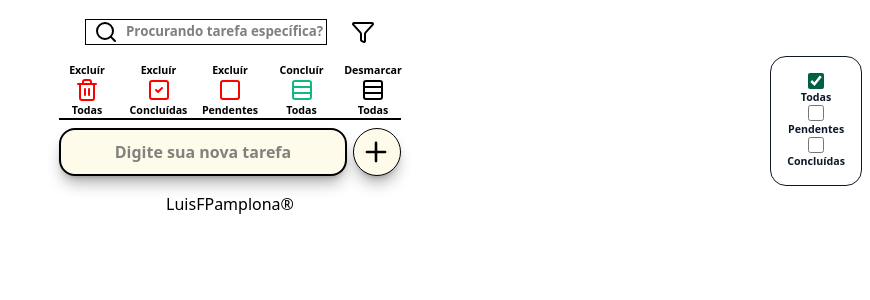
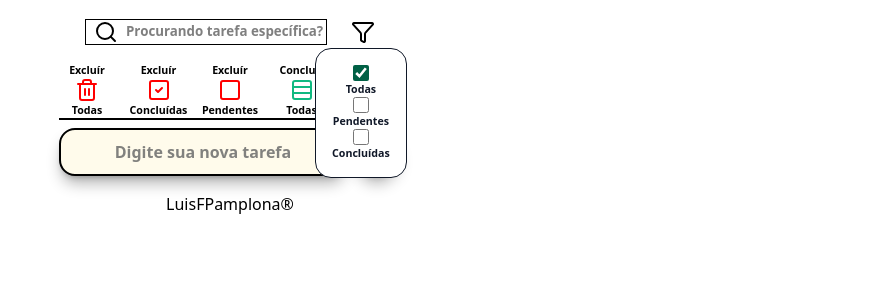
Before and after one commit to LuisFPamplona/react-todolist, a React (Vite) app: page / in a window 1280 px wide. Both pictures are taken after a click on the button 773 px from the left and 32 px from the top of the page. Shown: the top 300 px of the page, without its empty margins (410-1280 px from the left). Built offline with nearby package versions, Linux system fonts and the light colour scheme.

Commit message:
Adjust Filter component positioning and styles
Moved the Filter component inside an absolutely positioned div in TodoList.jsx for better layout control. Removed the fixed positioning from Filter.jsx and made minor className adjustments in AdicionarTask.jsx.

```diff
--- a/src/components/AdicionarTask.jsx
+++ b/src/components/AdicionarTask.jsx
@@ -38,7 +38,7 @@ const AdicionarTask = ({ setTaskList, taskList }) => {
             placeholder="Digite sua nova tarefa"
             ref={inputRef}
             className="border-2 border-black font-bold rounded-2xl mr-1.5
-          text-gray-950 text-center bg-amber-50 shadow-lg shadow-black/30 w-72 h-12"
+          text-gray-950 text-center bg-amber-50 shadow-lg shadow-black/30 w-72 h-12 "
           />
           <button
             onClick={setNewTaskList}
--- a/src/components/Filter.jsx
+++ b/src/components/Filter.jsx
@@ -49,7 +49,7 @@ function Filter({ setTaskList, divDisplay }) {
   return (
     <>
       <div
-        className={`flex-col justify-center gap-4 p-4 text-gray-900 text-[8pt] font-bold bg-white border rounded-2xl fixed top-14 right-2 ${divDisplay}`}
+        className={`flex-col justify-center gap-4 p-4 text-gray-900 text-[8pt] font-bold bg-white border rounded-2xl ${divDisplay}`}
       >
         <div className="flex flex-col items-center ">
           <input
--- a/src/components/TodoList.jsx
+++ b/src/components/TodoList.jsx
@@ -31,7 +31,7 @@ const TodoList = () => {
 
   return (
     <>
-      <div className="flex mt-2 items-center justify-center">
+      <div className="flex mt-2 items-center justify-center relative">
         <div>
           <SearchBar
             searchText={searchText}
@@ -76,11 +76,13 @@ const TodoList = () => {
               alertText={alertText}
             />
           )}
-          <Filter
-            taskList={taskList}
-            setTaskList={setTaskList}
-            divDisplay={divDisplay}
-          />
+          <div className="absolute top-0 ml-64 mt-10">
+            <Filter
+              taskList={taskList}
+              setTaskList={setTaskList}
+              divDisplay={divDisplay}
+            />
+          </div>
         </div>
       </div>
     </>
```
